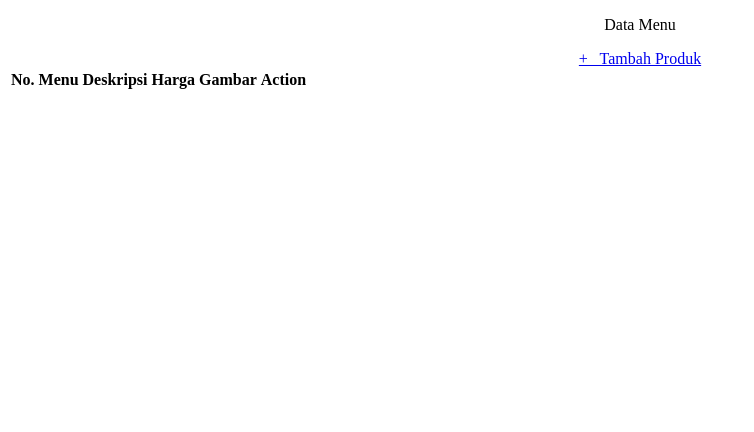
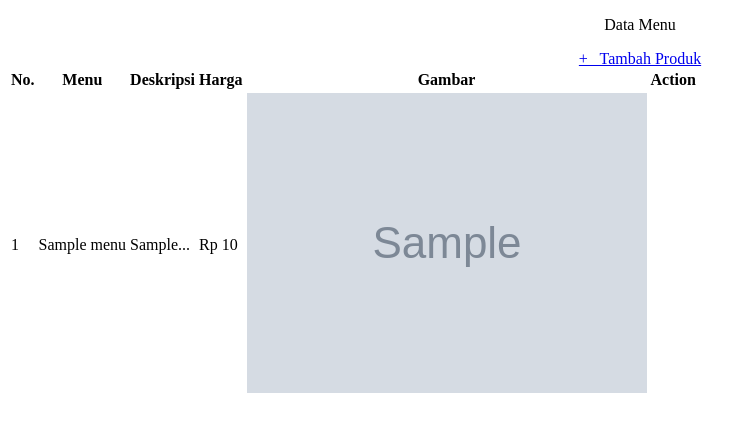
Before and after one commit to Gun-awan/Web_Restaurant, a PHP site: page /tambah_menu.php in a window 1280 px wide. Shown: the top 432 px of the page, without its empty margins (0-754 px from the left). Run offline with PHP 8.4, Linux system fonts and the light colour scheme; tables that the repository leaves empty or names only in its code hold one stand-in row (values such as "Sample post"); grey boxes marked "Sample" are stand-in pictures; lists and menus that the app fills with data are empty.

Commit message:
crud menu

```diff
--- a/tambah_menu.php
+++ b/tambah_menu.php
@@ -1,3 +1,9 @@
+<?php
+
+require_once "core/init.php";
+
+?>
+
 <!DOCTYPE html>
 <html lang="en">
 <head>
@@ -20,6 +26,33 @@
                 <th>Action</th>
             </tr>
         </thead>
+        <tbody>
+            <?php
+
+                $query= "SELECT * FROM menu ORDER BY id ASC";
+                $result= mysqli_query($link,$query);
+
+                if (!$result){
+                    die("Query Error: ".mysqli_errno($link)." - ".mysqli_error($link));
+                }
+                $no = 1;
+
+                while ($row = mysqli_fetch_assoc($result)) {
+            ?>
+            <tr>
+                <td><?php echo $no; ?></td>
+                <td><?php echo $row['nama_menu']; ?></td>
+                <td><?php echo substr($row['deskripsi'], 0, 20);?>...</td>
+                <td>Rp <?php echo number_format($row['harga'], 0,',','.'); ?></td>
+                <td><img src="gambar/<?php echo $row['gambar_menu']; ?>"></td>
+            </tr>
+            <?php
+                $no++;
+
+            }
+
+            ?>
+        </tbody>
     </table>
 
 </body>
```
